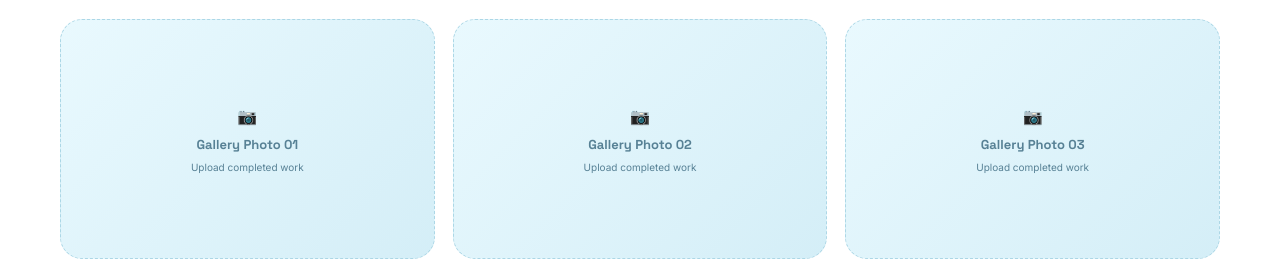
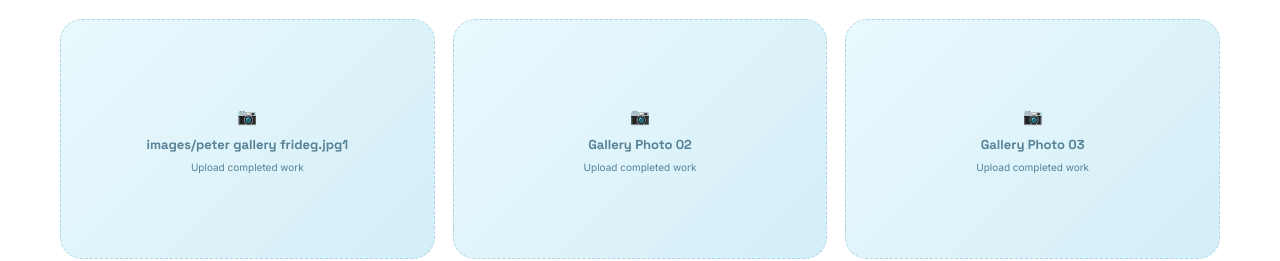
Before and after one commit to ngobenih45-maker/Peter-s-Aircon-and-Refrigeration-services, a plain HTML site: page index.html in a window 1280 px wide. Shown: the part 4340-4601 px from the top of the page. Drawn offline with Linux system fonts and the light colour scheme.

Commit message:
Update gallery item with specific image path

```diff
--- a/index.html
+++ b/index.html
@@ -180,7 +180,7 @@
           <p>Project photos can be added here to showcase completed installations, repairs and maintenance work.</p>
         </div>
         <div class="gallery-grid">
-          <div class="gallery-item placeholder reveal"><div>📷<strong>Gallery Photo 01</strong><small>Upload completed work</small></div></div>
+          <div class="gallery-item placeholder reveal"><div>📷<strong>images/peter gallery frideg.jpg1</strong><small>Upload completed work</small></div></div>
           <div class="gallery-item placeholder reveal delay-1"><div>📷<strong>Gallery Photo 02</strong><small>Upload completed work</small></div></div>
           <div class="gallery-item placeholder reveal delay-2"><div>📷<strong>Gallery Photo 03</strong><small>Upload completed work</small></div></div>
           <div class="gallery-item placeholder reveal"><div>📷<strong>Gallery Photo 04</strong><small>Upload completed work</small></div></div>
```
